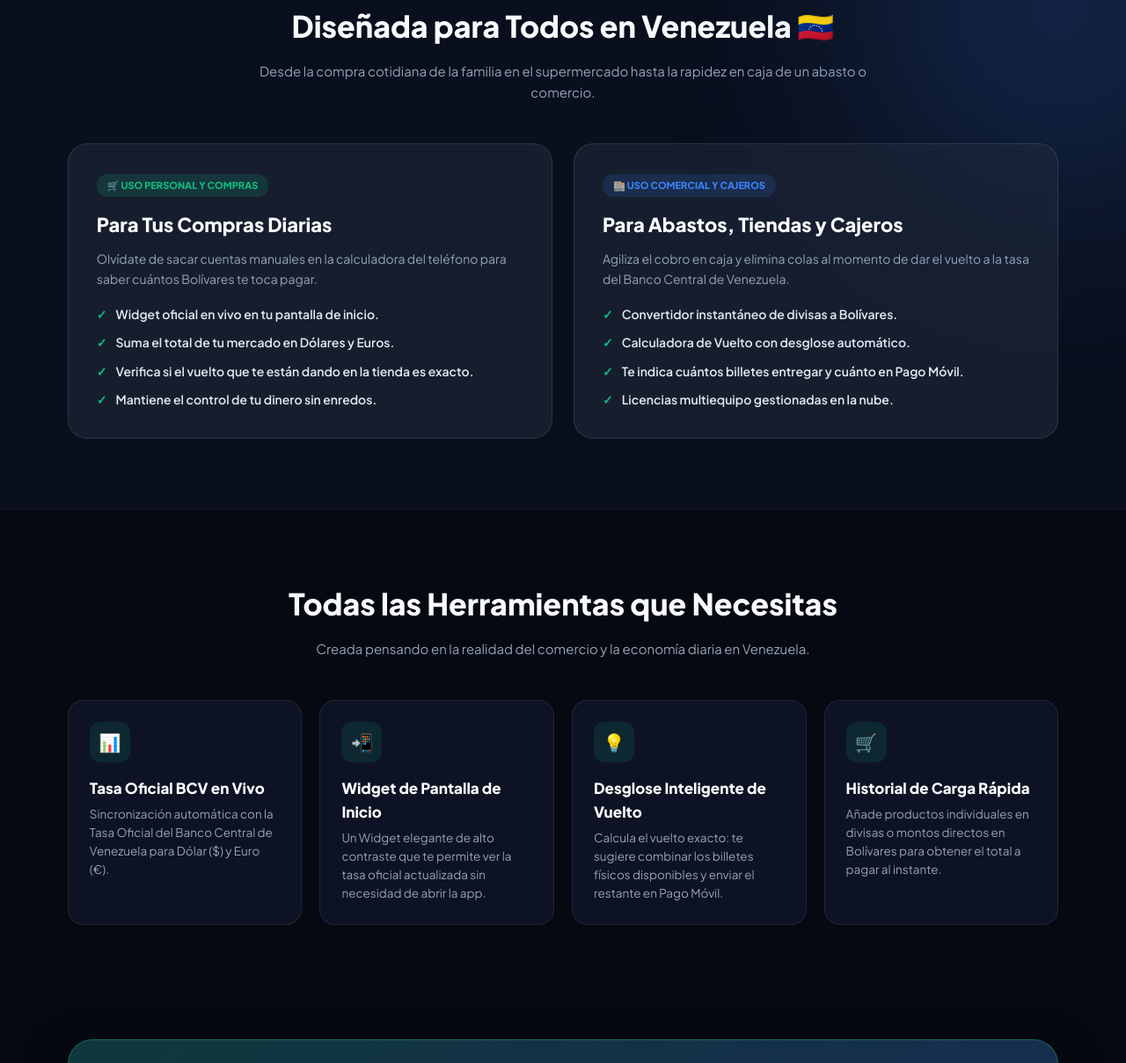
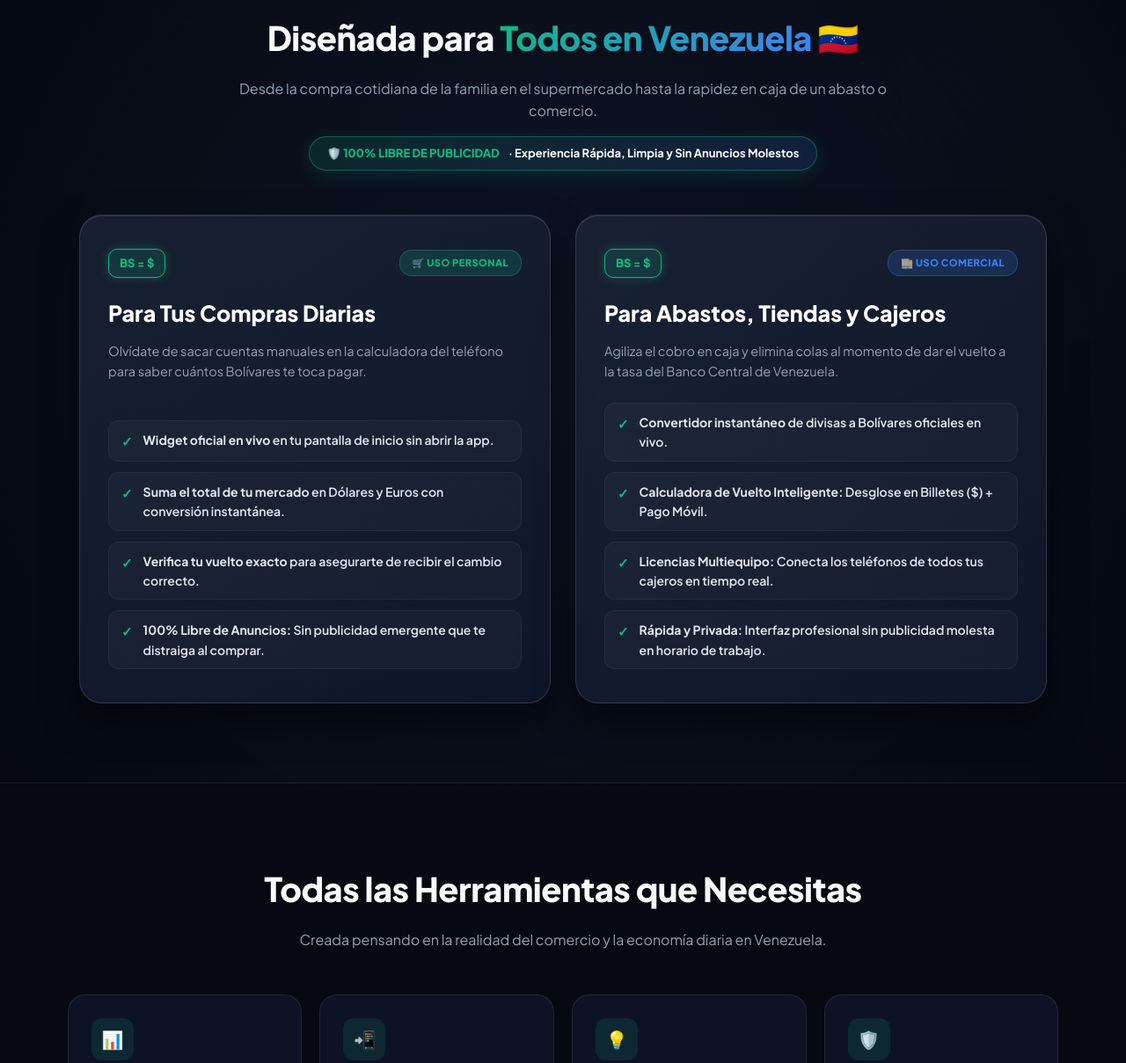
Before and after one commit to c0394885/tasas-venezuela, a plain HTML site: page index.html in a window 1280 px wide. Shown: the part 818-2027 px from the top of the page at 88% size. Drawn offline with Linux system fonts and the light colour scheme.

Commit message:
Add files via upload

```diff
--- a/index.html
+++ b/index.html
@@ -3,7 +3,7 @@
 <head>
     <meta charset="UTF-8">
     <meta name="viewport" content="width=device-width, initial-scale=1.0">
-    <title>Tasas Venezuela by @Enstor - La App Definitiva a Tasa BCV</title>
+    <title>BS = $ | Tasas Venezuela by @Enstor - La App Definitiva a Tasa BCV</title>
     <link href="https://fonts.googleapis.com/css2?family=Plus+Jakarta+Sans:wght@400;500;600;700;800&display=swap" rel="stylesheet">
     <style>
         * { box-sizing: border-box; margin: 0; padding: 0; font-family: 'Plus Jakarta Sans', sans-serif; scroll-behavior: smooth; }
@@ -43,9 +43,9 @@
         }
 
         .logo-icon {
-            width: 38px;
-            height: 38px;
-            background: rgba(16, 185, 129, 0.15);
+            width: 42px;
+            height: 42px;
+            background: linear-gradient(135deg, rgba(16, 185, 129, 0.2) 0%, rgba(59, 130, 246, 0.2) 100%);
             border: 1.5px solid #10B981;
             border-radius: 12px;
             display: flex;
@@ -53,8 +53,8 @@
             justify-content: center;
             font-weight: 800;
             color: #10B981;
-            font-size: 13px;
-            box-shadow: 0 0 15px rgba(16, 185, 129, 0.3);
+            font-size: 14px;
+            box-shadow: 0 0 20px rgba(16, 185, 129, 0.35);
         }
 
         .logo-text { font-size: 17px; font-weight: 800; letter-spacing: -0.5px; }
@@ -144,7 +144,7 @@
             color: #ffffff;
             font-weight: 800;
             font-size: 15px;
-            padding: 15px 30px;
+            padding: 15px 28px;
             border-radius: 14px;
             text-decoration: none;
             box-shadow: 0 10px 25px rgba(16, 185, 129, 0.4);
@@ -157,8 +157,8 @@
         .btn-hero-primary:hover { transform: translateY(-2px); }
 
         .btn-hero-secondary {
-            background: rgba(255, 255, 255, 0.05);
-            border: 1px solid rgba(255, 255, 255, 0.15);
+            background: rgba(59, 130, 246, 0.15);
+            border: 1px solid rgba(59, 130, 246, 0.4);
             color: #ffffff;
             font-weight: 700;
             font-size: 15px;
@@ -171,7 +171,7 @@
             transition: background 0.3s ease;
         }
 
-        .btn-hero-secondary:hover { background: rgba(255, 255, 255, 0.1); }
+        .btn-hero-secondary:hover { background: rgba(59, 130, 246, 0.25); }
 
         /* Hero Mockup Frame */
         .phone-mockup-wrapper {
@@ -206,7 +206,7 @@
             z-index: 20;
         }
 
-        .phone-container video, .phone-container img {
+        .phone-container video {
             width: 100%;
             height: 100%;
             object-fit: cover;
@@ -214,79 +214,150 @@
 
         /* Use Cases Section */
         .use-cases {
-            padding: 80px 6vw;
-            background: rgba(15, 23, 42, 0.5);
-            border-top: 1px solid rgba(255, 255, 255, 0.05);
-            border-bottom: 1px solid rgba(255, 255, 255, 0.05);
+            padding: 90px 6vw;
+            background: radial-gradient(circle at center, rgba(15, 23, 42, 0.8) 0%, #060911 100%);
+            border-top: 1px solid rgba(255, 255, 255, 0.08);
+            border-bottom: 1px solid rgba(255, 255, 255, 0.08);
+            position: relative;
         }
 
         .section-header {
             text-align: center;
-            max-width: 700px;
-            margin: 0 auto 46px auto;
+            max-width: 750px;
+            margin: 0 auto 50px auto;
         }
 
-        .section-title { font-size: 34px; font-weight: 800; margin-bottom: 12px; }
-        .section-sub { font-size: 15px; color: #94A3B8; }
+        .section-title {
+            font-size: 38px;
+            font-weight: 800;
+            margin-bottom: 14px;
+            letter-spacing: -0.5px;
+        }
+
+        .section-title span {
+            background: linear-gradient(135deg, #10B981 0%, #3B82F6 100%);
+            -webkit-background-clip: text;
+            -webkit-text-fill-color: transparent;
+        }
+
+        .section-sub {
+            font-size: 16px;
+            color: #94A3B8;
+            line-height: 1.6;
+        }
+
+        .adfree-pill-banner {
+            display: inline-flex;
+            align-items: center;
+            gap: 10px;
+            background: linear-gradient(135deg, rgba(16, 185, 129, 0.15) 0%, rgba(59, 130, 246, 0.15) 100%);
+            border: 1px solid rgba(16, 185, 129, 0.4);
+            padding: 8px 20px;
+            border-radius: 30px;
+            color: #ffffff;
+            font-size: 13px;
+            font-weight: 700;
+            margin-top: 16px;
+            box-shadow: 0 4px 20px rgba(16, 185, 129, 0.18);
+        }
+
+        .adfree-pill-banner span { color: #10B981; font-weight: 800; }
 
         .cases-grid {
             display: grid;
             grid-template-columns: 1fr 1fr;
-            gap: 24px;
+            gap: 28px;
+            max-width: 1100px;
+            margin: 0 auto;
         }
 
         .case-card {
-            background: rgba(30, 41, 59, 0.6);
-            border: 1px solid rgba(255, 255, 255, 0.1);
-            border-radius: 22px;
-            padding: 32px;
+            background: linear-gradient(145deg, rgba(30, 41, 59, 0.7) 0%, rgba(15, 23, 42, 0.9) 100%);
+            border: 1px solid rgba(255, 255, 255, 0.12);
+            border-radius: 26px;
+            padding: 38px 32px;
             position: relative;
             overflow: hidden;
-            transition: transform 0.3s ease;
+            box-shadow: 0 20px 40px rgba(0, 0, 0, 0.5), inset 0 1px 0 rgba(255, 255, 255, 0.1);
+            transition: all 0.3s cubic-bezier(0.4, 0, 0.2, 1);
+            display: flex;
+            flex-direction: column;
         }
 
-        .case-card:hover { transform: translateY(-3px); }
+        .case-card:hover {
+            transform: translateY(-6px);
+            border-color: rgba(16, 185, 129, 0.45);
+            box-shadow: 0 25px 50px rgba(0, 0, 0, 0.6), 0 0 30px rgba(16, 185, 129, 0.2);
+        }
+
+        .case-card-header {
+            display: flex;
+            align-items: center;
+            justify-content: space-between;
+            margin-bottom: 20px;
+        }
+
+        .bs-badge-logo {
+            display: inline-flex;
+            align-items: center;
+            gap: 6px;
+            background: rgba(16, 185, 129, 0.15);
+            border: 1px solid #10B981;
+            padding: 5px 12px;
+            border-radius: 10px;
+            color: #10B981;
+            font-size: 13px;
+            font-weight: 800;
+            box-shadow: 0 0 12px rgba(16, 185, 129, 0.3);
+        }
 
         .case-tag {
             display: inline-block;
-            padding: 4px 12px;
-            border-radius: 12px;
+            padding: 5px 14px;
+            border-radius: 14px;
             font-size: 11px;
             font-weight: 800;
             text-transform: uppercase;
-            margin-bottom: 14px;
+            letter-spacing: 0.5px;
         }
 
-        .tag-personal { background: rgba(16, 185, 129, 0.15); color: #10B981; }
-        .tag-comercio { background: rgba(59, 130, 246, 0.15); color: #3B82F6; }
+        .tag-personal { background: rgba(16, 185, 129, 0.18); color: #10B981; border: 1px solid rgba(16, 185, 129, 0.3); }
+        .tag-comercio { background: rgba(59, 130, 246, 0.18); color: #3B82F6; border: 1px solid rgba(59, 130, 246, 0.3); }
 
-        .case-title { font-size: 22px; font-weight: 800; margin-bottom: 10px; }
-        .case-desc { color: #94A3B8; font-size: 14px; margin-bottom: 18px; }
+        .case-title { font-size: 25px; font-weight: 800; margin-bottom: 12px; color: #ffffff; }
+        .case-desc { color: #94A3B8; font-size: 14.5px; margin-bottom: 24px; line-height: 1.6; }
 
         .case-list {
             list-style: none;
             display: flex;
             flex-direction: column;
-            gap: 10px;
+            gap: 12px;
+            margin-top: auto;
         }
 
         .case-list li {
             font-size: 14px;
             color: #E2E8F0;
             display: flex;
-            align-items: center;
-            gap: 10px;
+            align-items: flex-start;
+            gap: 12px;
             font-weight: 600;
+            background: rgba(255, 255, 255, 0.03);
+            padding: 10px 14px;
+            border-radius: 12px;
+            border: 1px solid rgba(255, 255, 255, 0.05);
         }
 
-        .case-list li::before {
-            content: "✓";
+        .case-list li .check-icon {
             color: #10B981;
             font-weight: 800;
+            font-size: 15px;
+            flex-shrink: 0;
+            margin-top: 1px;
         }
 
         /* Features Section */
-        .features { padding: 80px 6vw; }
+        .features { padding: 90px 6vw; }
 
         .features-grid {
             display: grid;
@@ -297,16 +368,16 @@
         .feature-card {
             background: rgba(15, 23, 42, 0.8);
             border: 1px solid rgba(255, 255, 255, 0.08);
-            border-radius: 18px;
-            padding: 24px;
+            border-radius: 20px;
+            padding: 26px;
             transition: border-color 0.3s ease;
         }
 
         .feature-card:hover { border-color: rgba(16, 185, 129, 0.4); }
 
         .feature-icon-box {
-            width: 46px;
-            height: 46px;
+            width: 48px;
+            height: 48px;
             background: rgba(16, 185, 129, 0.12);
             border-radius: 12px;
             display: flex;
@@ -372,16 +443,17 @@
         }
 
         /* Fully Responsive for Phones and Tablets */
-        @media (max-width: 850px) {
+        @media (max-width: 900px) {
             .hero { grid-template-columns: 1fr; text-align: center; padding-top: 110px; }
             .hero-title { font-size: 32px; }
             .hero-desc { margin: 0 auto 24px auto; font-size: 15px; }
             .hero-actions { justify-content: center; }
-            .cases-grid { grid-template-columns: 1fr; }
+            .cases-grid { grid-template-columns: 1fr; gap: 20px; }
             .nav-links { display: none; }
             .section-title { font-size: 28px; }
             .cta-title { font-size: 26px; }
             .phone-container { width: 240px; height: 480px; }
+            .case-card { padding: 26px 20px; }
         }
     </style>
 </head>
@@ -394,13 +466,13 @@
     <nav>
         <a href="#" class="brand-logo">
             <div class="logo-icon">BS=$</div>
-            <div class="logo-text">Tasas <span>Venezuela</span></div>
+            <div class="logo-text">BS = $ <span>Tasas Venezuela</span></div>
         </a>
 
         <ul class="nav-links">
             <li><a href="#uso">Para Quién Es</a></li>
             <li><a href="#funciones">Funciones</a></li>
-            <li><a href="https://wa.me/584129196540?text=Hola%2C%20quiero%20solicitar%20mi%20Prueba%20Gratuita%20de%20Tasas%20Venezuela" class="btn-nav">🎁 Probar Gratis</a></li>
+            <li><a href="https://github.com/c0394885/tasas-venezuela/releases/download/v1.1/TasasVenezuela-v1.1.apk" class="btn-nav">📲 Descargar APK</a></li>
         </ul>
     </nav>
 
@@ -414,12 +486,15 @@
                 La App Esencial para <span>Comprar, Cobrar y Calcular</span> a Tasa BCV
             </h1>
             <p class="hero-desc">
-                Consulta el Dólar y Euro oficial en tiempo real directamente desde tu pantalla de inicio. Calcula tus compras del mercado o productos comerciales y obtén el vuelto exacto con desglose de Billetes Físicos + Pago Móvil.
+                Consulta el Dólar y Euro oficial en tiempo real directamente desde tu pantalla de inicio. Calcula tus compras del mercado o productos comerciales y obtén el vuelto exacto sin anuncios molestos.
             </p>
 
             <div class="hero-actions">
-                <a href="https://wa.me/584129196540?text=Hola%2C%20quiero%20activar%20mi%20Prueba%20Gratis%20de%20Tasas%20Venezuela" class="btn-hero-primary">
-                    <span>🟢 Solicitar Prueba Gratuita</span>
+                <a href="https://github.com/c0394885/tasas-venezuela/releases/download/v1.1/TasasVenezuela-v1.1.apk" class="btn-hero-primary">
+                    <span>📲 Descargar APK Directo (Android)</span>
+                </a>
+                <a href="https://wa.me/584129196540?text=Hola%2C%20quiero%20activar%20mi%20Prueba%20Gratis%20de%20Tasas%20Venezuela" class="btn-hero-secondary">
+                    <span>💬 Pedir Demo por WhatsApp</span>
                 </a>
             </div>
         </div>
@@ -432,37 +507,49 @@
         </div>
     </section>
 
-    <!-- Casos de Uso (Personal vs Comercial) -->
+    <!-- SECCIÓN #USO POLISHED & HIGH END -->
     <section id="uso" class="use-cases">
         <div class="section-header">
-            <h2 class="section-title">Diseñada para Todos en Venezuela 🇻🇪</h2>
+            <h2 class="section-title">Diseñada para <span>Todos en Venezuela</span> 🇻🇪</h2>
             <p class="section-sub">Desde la compra cotidiana de la familia en el supermercado hasta la rapidez en caja de un abasto o comercio.</p>
+
+            <div class="adfree-pill-banner">
+                <span>🛡️ 100% LIBRE DE PUBLICIDAD</span> · Experiencia Rápida, Limpia y Sin Anuncios Molestos
+            </div>
         </div>
 
         <div class="cases-grid">
             <!-- Uso Personal -->
             <div class="case-card">
-                <span class="case-tag tag-personal">🛒 Uso Personal y Compras</span>
+                <div class="case-card-header">
+                    <div class="bs-badge-logo">BS = $</div>
+                    <span class="case-tag tag-personal">🛒 USO PERSONAL</span>
+                </div>
                 <h3 class="case-title">Para Tus Compras Diarias</h3>
                 <p class="case-desc">Olvídate de sacar cuentas manuales en la calculadora del teléfono para saber cuántos Bolívares te toca pagar.</p>
+
                 <ul class="case-list">
-                    <li>Widget oficial en vivo en tu pantalla de inicio.</li>
-                    <li>Suma el total de tu mercado en Dólares y Euros.</li>
-                    <li>Verifica si el vuelto que te están dando en la tienda es exacto.</li>
-                    <li>Mantiene el control de tu dinero sin enredos.</li>
+                    <li><span class="check-icon">✓</span> <span><strong>Widget oficial en vivo</strong> en tu pantalla de inicio sin abrir la app.</span></li>
+                    <li><span class="check-icon">✓</span> <span><strong>Suma el total de tu mercado</strong> en Dólares y Euros con conversión instantánea.</span></li>
+                    <li><span class="check-icon">✓</span> <span><strong>Verifica tu vuelto exacto</strong> para asegurarte de recibir el cambio correcto.</span></li>
+                    <li><span class="check-icon">✓</span> <span><strong>100% Libre de Anuncios:</strong> Sin publicidad emergente que te distraiga al comprar.</span></li>
                 </ul>
             </div>
 
             <!-- Uso Comercial -->
             <div class="case-card">
-                <span class="case-tag tag-comercio">🏬 Uso Comercial y Cajeros</span>
+                <div class="case-card-header">
+                    <div class="bs-badge-logo">BS = $</div>
+                    <span class="case-tag tag-comercio">🏬 USO COMERCIAL</span>
+                </div>
                 <h3 class="case-title">Para Abastos, Tiendas y Cajeros</h3>
                 <p class="case-desc">Agiliza el cobro en caja y elimina colas al momento de dar el vuelto a la tasa del Banco Central de Venezuela.</p>
+
                 <ul class="case-list">
-                    <li>Convertidor instantáneo de divisas a Bolívares.</li>
-                    <li>Calculadora de Vuelto con desglose automático.</li>
-                    <li>Te indica cuántos billetes entregar y cuánto en Pago Móvil.</li>
-                    <li>Licencias multiequipo gestionadas en la nube.</li>
+                    <li><span class="check-icon">✓</span> <span><strong>Convertidor instantáneo</strong> de divisas a Bolívares oficiales en vivo.</span></li>
+                    <li><span class="check-icon">✓</span> <span><strong>Calculadora de Vuelto Inteligente:</strong> Desglose en Billetes ($) + Pago Móvil.</span></li>
+                    <li><span class="check-icon">✓</span> <span><strong>Licencias Multiequipo:</strong> Conecta los teléfonos de todos tus cajeros en tiempo real.</span></li>
+                    <li><span class="check-icon">✓</span> <span><strong>Rápida y Privada:</strong> Interfaz profesional sin publicidad molesta en horario de trabajo.</span></li>
                 </ul>
             </div>
         </div>
@@ -495,9 +582,9 @@
             </div>
 
             <div class="feature-card">
-                <div class="feature-icon-box">🛒</div>
-                <h3 class="feature-title">Historial de Carga Rápida</h3>
-                <p class="feature-text">Añade productos individuales en divisas o montos directos en Bolívares para obtener el total a pagar al instante.</p>
+                <div class="feature-icon-box">🛡️</div>
+                <h3 class="feature-title">100% Libre de Publicidad</h3>
+                <p class="feature-text">Disfruta de una herramienta limpia, rápida y profesional, sin comerciales ni anuncios que bloqueen tu pantalla.</p>
             </div>
         </div>
     </section>
@@ -505,10 +592,15 @@
     <!-- Banner CTA Final -->
     <section class="cta-banner">
         <h2 class="cta-title">¡Obtén tu Prueba Gratuita Hoy Mismo!</h2>
-        <p class="cta-text">Pide tu clave demo de regalo por WhatsApp o DM. Compruébalo tú mismo en tu teléfono personal o en los equipos de tu negocio.</p>
-        <a href="https://wa.me/584129196540?text=Hola%2C%20quiero%20probar%20la%20app%20Tasas%20Venezuela" class="btn-hero-primary">
-            <span>📲 Solicitar Prueba por WhatsApp</span>
-        </a>
+        <p class="cta-text">Pide tu clave demo de regalo por WhatsApp o descarga el APK directamente a tu teléfono Android.</p>
+        <div style="display: flex; gap: 14px; justify-content: center; flex-wrap: wrap;">
+            <a href="https://github.com/c0394885/tasas-venezuela/releases/download/v1.1/TasasVenezuela-v1.1.apk" class="btn-hero-primary">
+                <span>📲 Descargar APK Directo</span>
+            </a>
+            <a href="https://wa.me/584129196540?text=Hola%2C%20quiero%20probar%20la%20app%20Tasas%20Venezuela" class="btn-hero-secondary">
+                <span>💬 Pedir Demo por WhatsApp</span>
+            </a>
+        </div>
     </section>
 
     <!-- Flotante WhatsApp -->
@@ -517,7 +609,7 @@
     </a>
 
     <footer>
-        <div>© 2026 Tasas Venezuela by @Enstor. Todos los derechos reservados.</div>
+        <div>© 2026 BS = $ | Tasas Venezuela by @Enstor. Todos los derechos reservados.</div>
         <div>Desarrollo Móvil Venezuela 🇻🇪</div>
     </footer>
 
```
